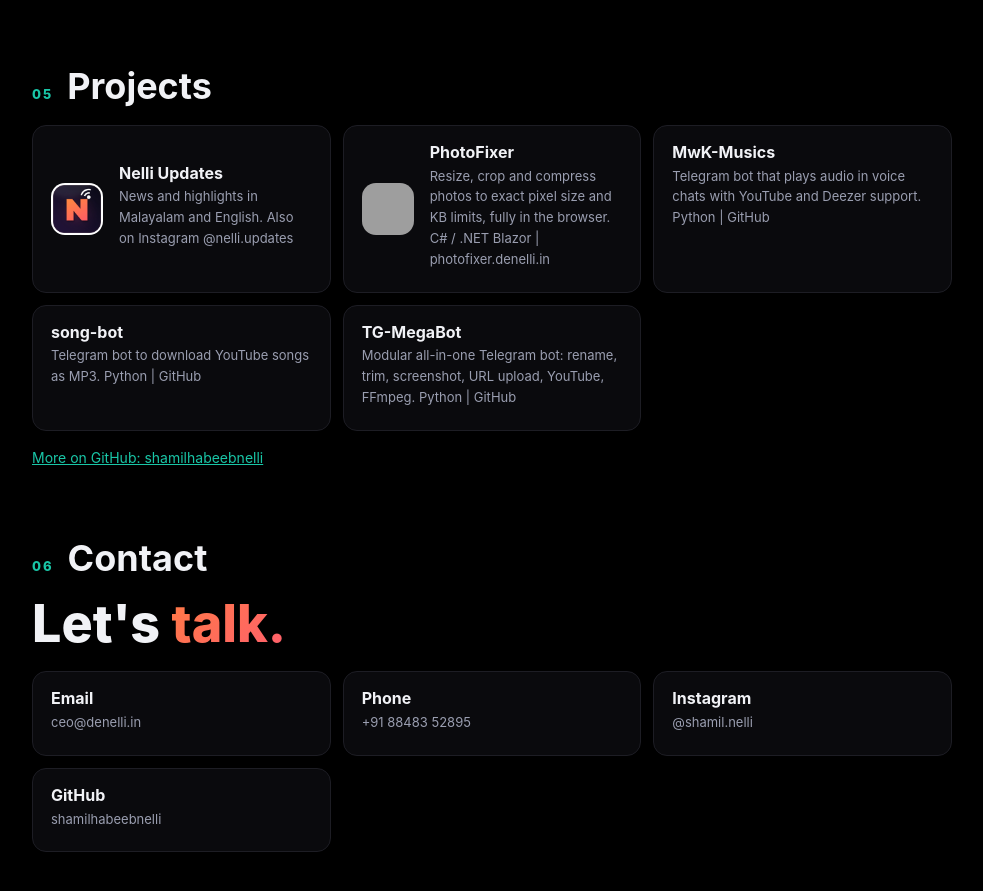
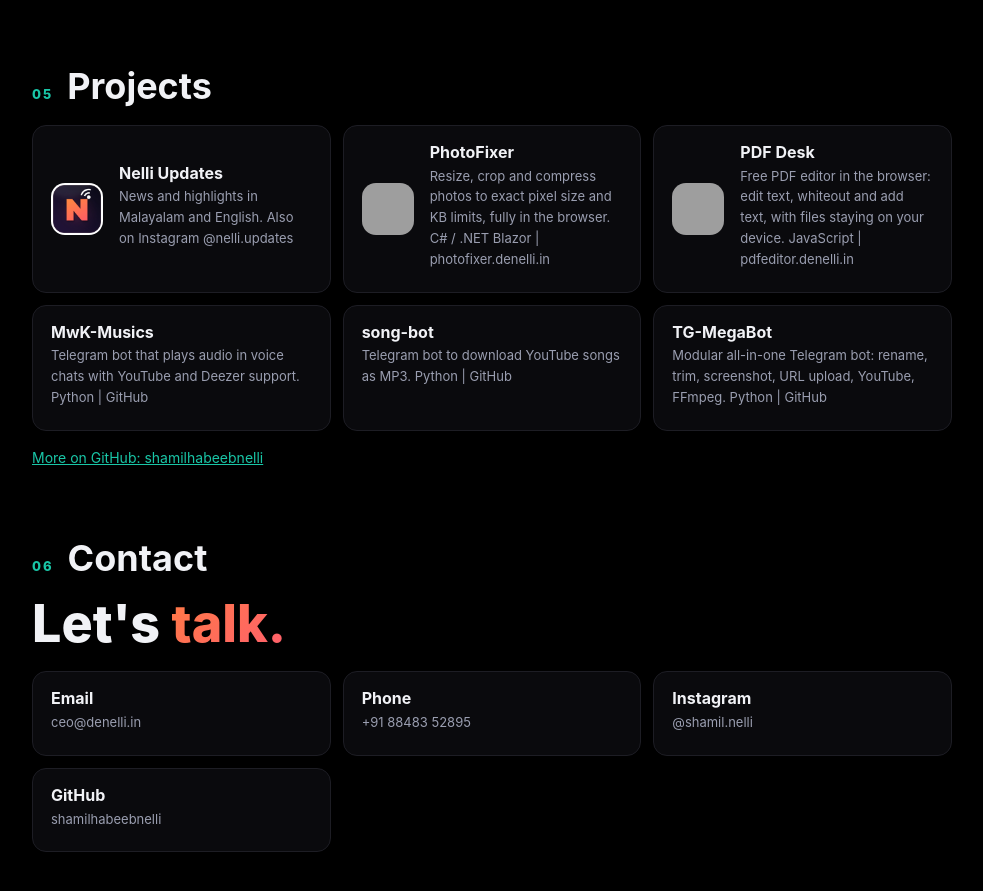
Before and after one commit to shamilhabeebnelli/denelli-portfolio-site, a website: page index.html in a window 1280 px wide. Shown: the part 3054-3945 px from the top of the page, without its empty margins (148-1131 px from the left). Drawn offline with Linux system fonts and the light colour scheme; grey boxes are pictures that could not be loaded.

Commit message:
Build: add PDF Desk card

```diff
--- a/index.html
+++ b/index.html
@@ -693,6 +693,7 @@ img {
 <div class="g2">
 <a class="card proj rv tilt" href="https://nelliupdates.denelli.in"><img src="logo-dark.png" alt=""><div><h3>Nelli Updates</h3><div class="m">News and highlights in Malayalam and English. Also on Instagram @nelli.updates</div></div></a>
 <a class="card proj rv tilt" href="https://photofixer.denelli.in"><img src="https://photofixer.denelli.in/logo.svg" alt="PhotoFixer logo"><div><h3>PhotoFixer</h3><div class="m">Resize, crop and compress photos to exact pixel size and KB limits, fully in the browser. C# / .NET Blazor | photofixer.denelli.in</div></div></a>
+<a class="card proj rv tilt" href="https://pdfeditor.denelli.in"><img src="https://pdfeditor.denelli.in/logo.svg" alt="PDF Desk logo"><div><h3>PDF Desk</h3><div class="m">Free PDF editor in the browser: edit text, whiteout and add text, with files staying on your device. JavaScript | pdfeditor.denelli.in</div></div></a>
 <a class="card rv tilt" href="https://github.com/shamilhabeebnelli/MwK-Musics" target="_blank" rel="noopener"><h3>MwK-Musics</h3><div class="m">Telegram bot that plays audio in voice chats with YouTube and Deezer support. Python | GitHub</div></a>
 <a class="card rv tilt" href="https://github.com/shamilhabeebnelli/song-bot" target="_blank" rel="noopener"><h3>song-bot</h3><div class="m">Telegram bot to download YouTube songs as MP3. Python | GitHub</div></a>
 <a class="card rv tilt" href="https://github.com/shamilhabeebnelli/TG-MegaBot" target="_blank" rel="noopener"><h3>TG-MegaBot</h3><div class="m">Modular all-in-one Telegram bot: rename, trim, screenshot, URL upload, YouTube, FFmpeg. Python | GitHub</div></a>
```
